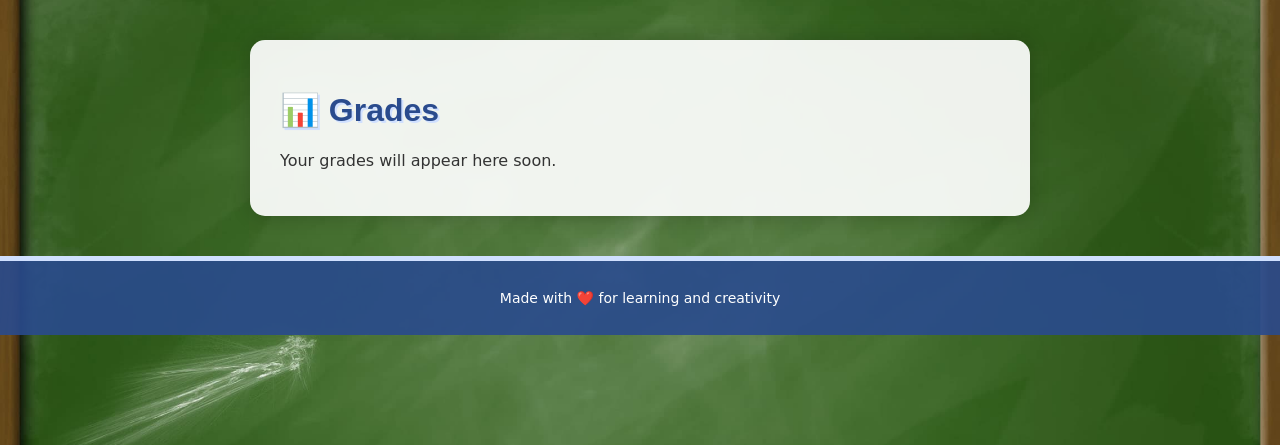
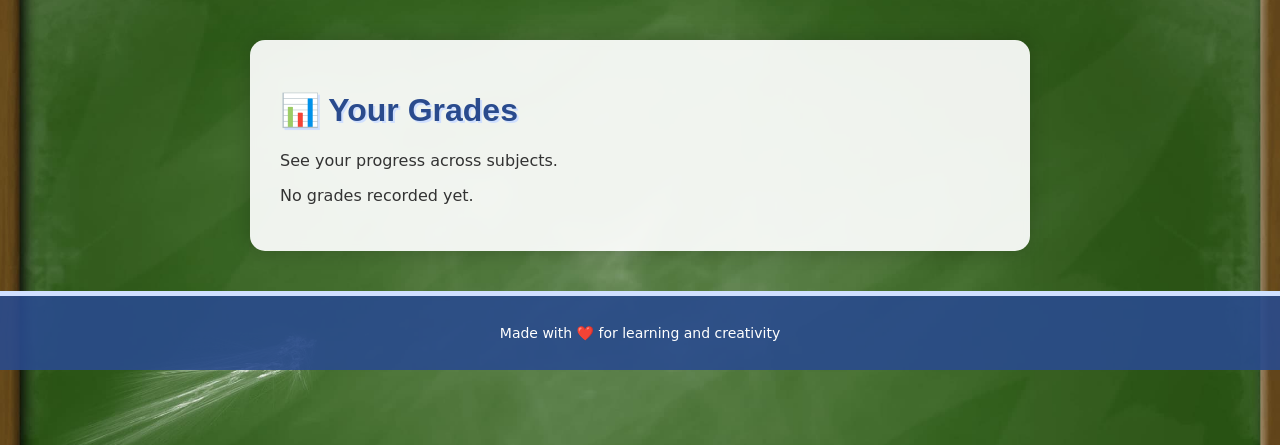
Before and after one commit to krisome01/school-portal, a Python web app: template templates/grades.html in a window 1280 px wide. Shown: the part 92-537 px from the top of the page. Run offline with Jinja, Linux system fonts and the light colour scheme; the template is opened without the code that fills it, so the values that code supplies are empty.

Commit message:
Update grades.html

```diff
--- a/templates/grades.html
+++ b/templates/grades.html
@@ -1,5 +1,19 @@
 {% extends "layout.html" %}
+{% block title %}Your Grades{% endblock %}
+
 {% block content %}
-<h1>📊 Grades</h1>
-<p>Your grades will appear here soon.</p>
+<h1>📊 Your Grades</h1>
+<p class="subtitle">See your progress across subjects.</p>
+
+{% if grades %}
+    <ul class="grade-list">
+        {% for g in grades %}
+            <li class="grade-item">
+                <strong>{{ g.subject }}</strong>: {{ g.grade }} ({{ g.date }})
+            </li>
+        {% endfor %}
+    </ul>
+{% else %}
+    <p>No grades recorded yet.</p>
+{% endif %}
 {% endblock %}
```
